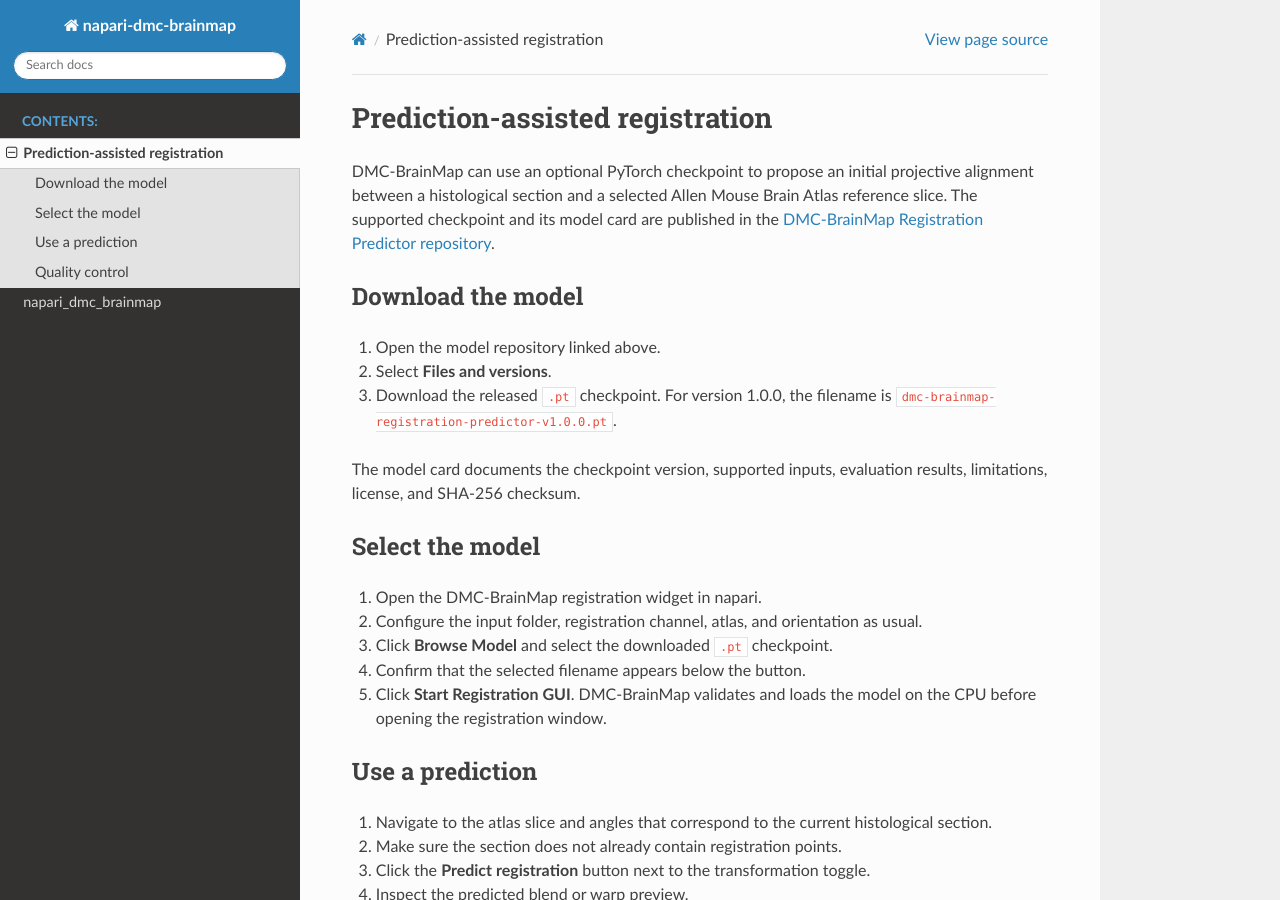
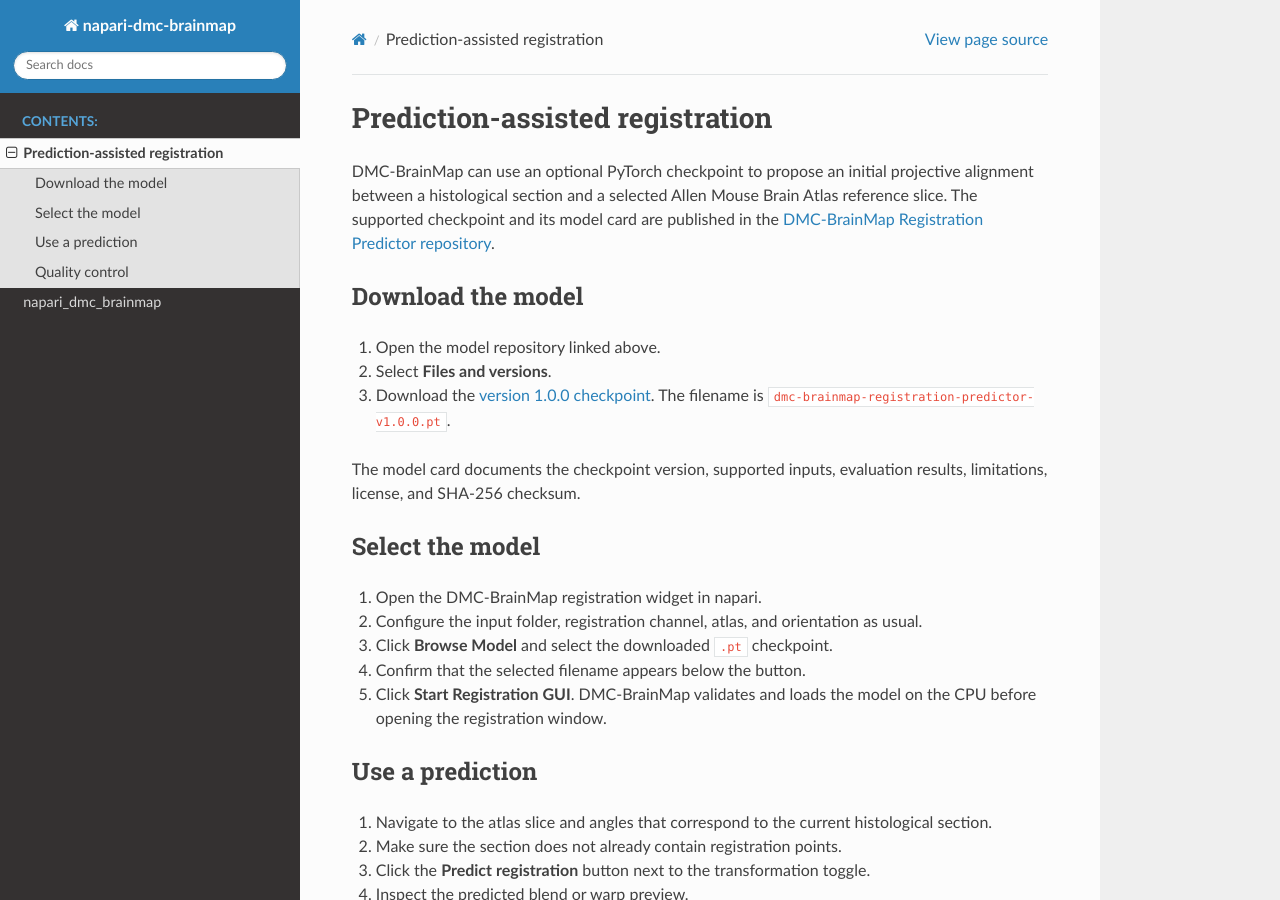
Before and after one commit to hejDMC/napari-dmc-brainmap, a Sphinx documentation site: the page built from docs/source/registration_prediction.rst, in a window 1280 px wide and 900 px high. Built offline with Sphinx 7.4.7 and the Read the Docs theme 3.1.0, drawn with Linux system fonts in a browser that asks for light colours.

Commit message:
docs(registration): link immutable predictor checkpoint

```diff
--- a/docs/source/registration_prediction.rst
+++ b/docs/source/registration_prediction.rst
@@ -12,8 +12,9 @@
 
 #. Open the model repository linked above.
 #. Select **Files and versions**.
-#. Download the released ``.pt`` checkpoint. For version 1.0.0, the filename is
-   ``dmc-brainmap-registration-predictor-v1.0.0.pt``.
+#. Download the `version 1.0.0 checkpoint
+   <https://huggingface.co/xiao-1011/dmc-brainmap-registration-predictor/resolve/v1.0.0/dmc-brainmap-registration-predictor-v1.0.0.pt?download=true>`_.
+   The filename is ``dmc-brainmap-registration-predictor-v1.0.0.pt``.
 
 The model card documents the checkpoint version, supported inputs, evaluation
 results, limitations, license, and SHA-256 checksum.
```
